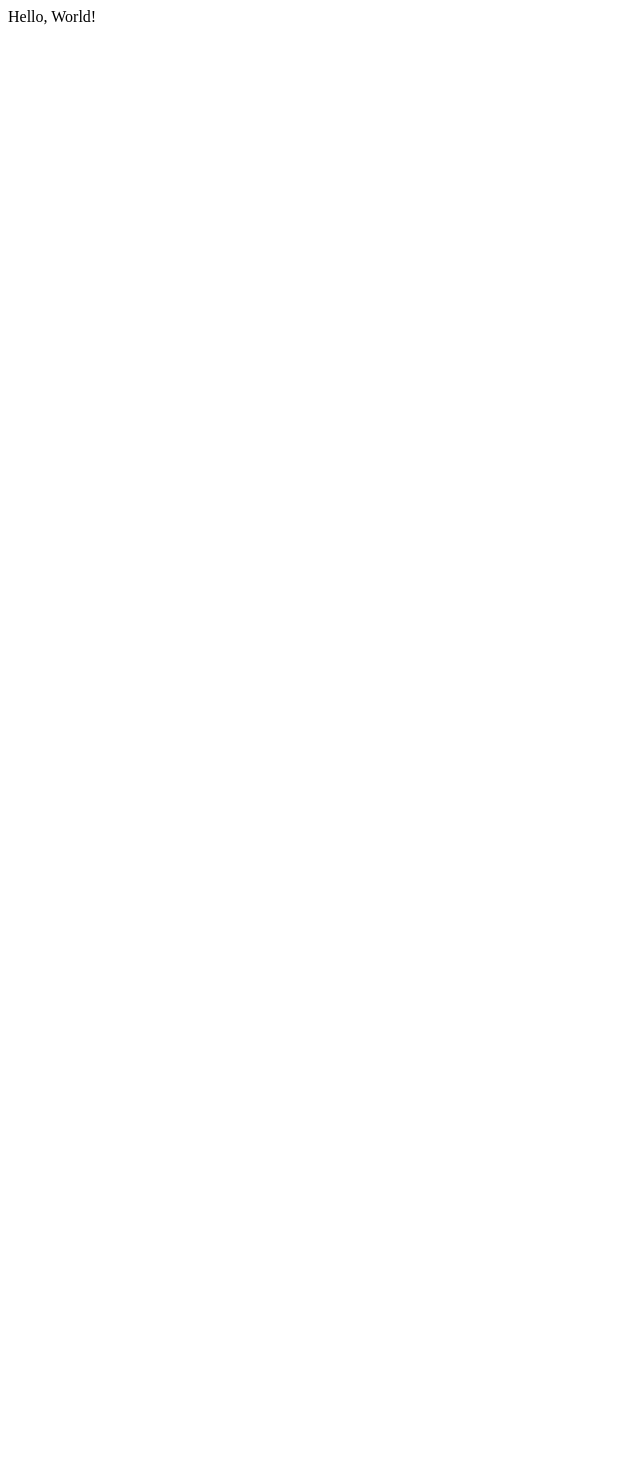
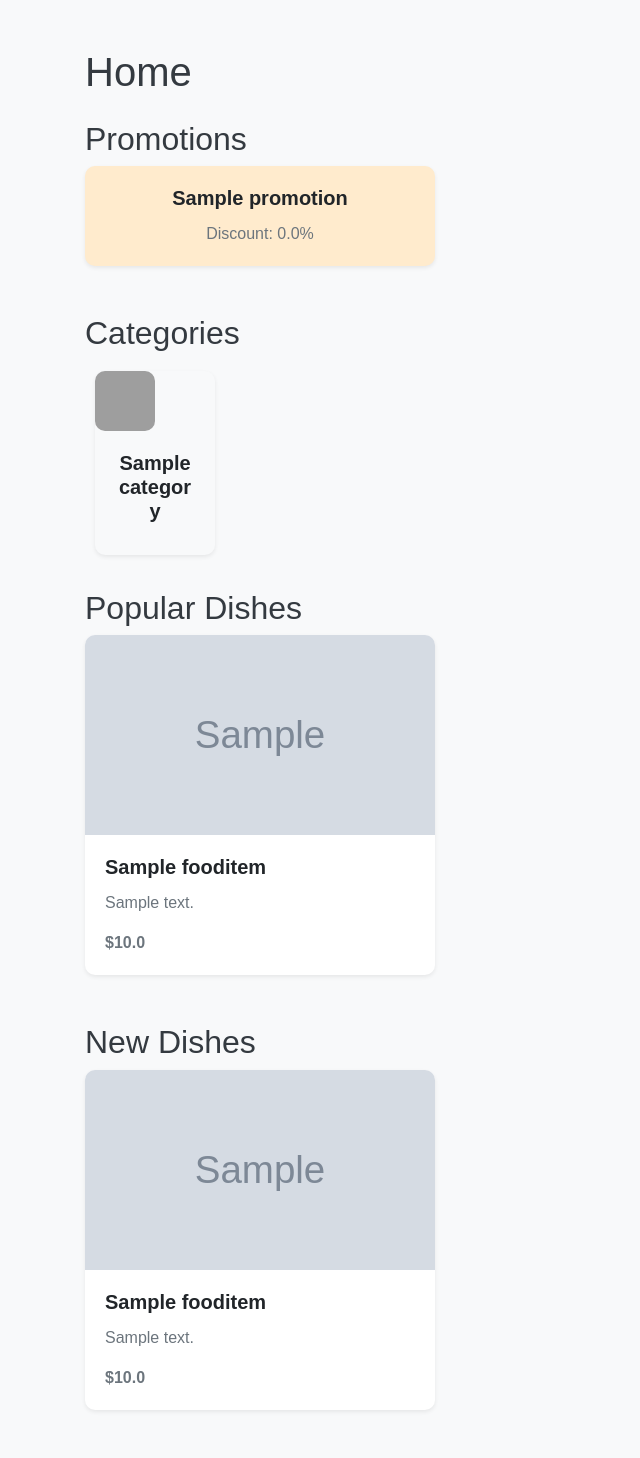
Before and after one commit to untitledyet/QR_Menu, a Flask app: page / in a window 1280 px wide. Before the commit the part shown is almost empty. Shown: the whole page, without its empty margins (0-640 px from the left). Before the commit the page ends 25 px from the top, so only its background shows below. Run offline with Flask 3, Linux system fonts and the light colour scheme; tables that the repository leaves empty hold one stand-in row (values such as "Sample post"); grey boxes marked "Sample" are stand-in pictures; some libraries are stand-ins or nearby versions; grey boxes are pictures that could not be loaded.

Commit message:
Add vertical scoll and change design

```diff
--- a/app/__init__.py
+++ b/app/__init__.py
@@ -4,8 +4,6 @@ from flask_sqlalchemy import SQLAlchemy
 import logging
 from logging.handlers import RotatingFileHandler
 import os
-
-
 
 app = Flask(__name__)
 app.config.from_object(Config)
@@ -23,6 +21,4 @@ app.logger.addHandler(file_handler)
 app.logger.setLevel(logging.INFO)
 app.logger.info('MenuApp startup')
 
-
-
 from app.routes import menu_routes  # Register routes
--- a/app/models/models.py
+++ b/app/models/models.py
@@ -1,4 +1,25 @@
 from app import db
+
+class Category(db.Model):
+    __tablename__ = 'Categories'
+
+    CategoryID = db.Column(db.Integer, primary_key=True)
+    CategoryName = db.Column(db.String(50), nullable=False)
+
+    def __repr__(self):
+        return f"Category('{self.CategoryName}')"
+
+
+class Subcategory(db.Model):
+    __tablename__ = 'Subcategories'
+
+    SubcategoryID = db.Column(db.Integer, primary_key=True)
+    SubcategoryName = db.Column(db.String(50), nullable=False)
+    CategoryID = db.Column(db.Integer, db.ForeignKey('Categories.CategoryID'), nullable=False)
+
+    def __repr__(self):
+        return f"Subcategory('{self.SubcategoryName}')"
+
 
 class FoodItem(db.Model):
     __tablename__ = 'FoodItems'
@@ -7,7 +28,40 @@ class FoodItem(db.Model):
     FoodName = db.Column(db.String(50), nullable=False)
     Description = db.Column(db.String(200), nullable=False)
     Price = db.Column(db.Float, nullable=False)
-    image_filename = db.Column(db.String(100), nullable=True)  # Filename of the image
+    ImageFilename = db.Column(db.String(100), nullable=True)
+    SubcategoryID = db.Column(db.Integer, db.ForeignKey('Subcategories.SubcategoryID'), nullable=False)
 
     def __repr__(self):
         return f"FoodItem('{self.FoodName}', '{self.Price}')"
+
+
+class Ingredient(db.Model):
+    __tablename__ = 'Ingredients'
+
+    IngredientID = db.Column(db.Integer, primary_key=True)
+    IngredientName = db.Column(db.String(50), nullable=False)
+
+    def __repr__(self):
+        return f"Ingredient('{self.IngredientName}')"
+
+
+class FoodItemPromotion(db.Model):
+    __tablename__ = 'FoodItemPromotions'
+
+    FoodItemPromotionID = db.Column(db.Integer, primary_key=True)
+    FoodItemID = db.Column(db.Integer, db.ForeignKey('FoodItems.FoodItemID'), nullable=False)
+    PromotionID = db.Column(db.Integer, db.ForeignKey('Promotions.PromotionID'), nullable=False)
+
+    def __repr__(self):
+        return f"FoodItemPromotion('{self.FoodItemID}', '{self.PromotionID}')"
+
+
+class Promotion(db.Model):
+    __tablename__ = 'Promotions'
+
+    PromotionID = db.Column(db.Integer, primary_key=True)
+    PromotionName = db.Column(db.String(50), nullable=False)
+    Discount = db.Column(db.Float, nullable=False)  # Assume discount is a percentage
+
+    def __repr__(self):
+        return f"Promotion('{self.PromotionName}', '{self.Discount}')"
--- a/app/routes/menu_routes.py
+++ b/app/routes/menu_routes.py
@@ -1,17 +1,48 @@
-from flask import render_template, flash
+from flask import render_template, flash, request
 from app import app
-from app.models.models import FoodItem
+from app.models.models import FoodItem, Category, Promotion
 from sqlalchemy.exc import OperationalError, ProgrammingError
+
 
 @app.route('/')
 def index():
-    return "Hello, World!"
+    categories = []
+    promotions = []
+    popular_dishes = []
+    new_dishes = []
+    filters = request.args.get('filters')
+
+    try:
+        categories = Category.query.all()
+        promotions = Promotion.query.all()
+        popular_dishes = FoodItem.query.order_by(FoodItem.FoodItemID.desc()).limit(
+            5).all()  # Example to fetch new dishes
+        new_dishes = FoodItem.query.order_by(FoodItem.FoodItemID.desc()).limit(5).all()  # Example to fetch new dishes
+
+        if filters:
+            # Add filtering logic here
+            pass
+
+        app.logger.info(f"Retrieved categories: {categories}")
+        app.logger.info(f"Retrieved promotions: {promotions}")
+        app.logger.info(f"Retrieved popular dishes: {popular_dishes}")
+        app.logger.info(f"Retrieved new dishes: {new_dishes}")
+    except ProgrammingError as e:
+        app.logger.error(f"Database table issue: {e}")
+        flash("Database table issue. Unable to retrieve items at this time.", "danger")
+    except OperationalError as e:
+        app.logger.error(f"Database connection issue: {e}")
+        flash("Database connection issue. Unable to retrieve items at this time.", "danger")
+
+    return render_template('home.html', categories=categories, promotions=promotions, popular_dishes=popular_dishes,
+                           new_dishes=new_dishes)
+
 
 @app.route('/menu')
 def menu():
     items = []
     try:
-        items = FoodItem.query.all()  # Use FoodItem model
+        items = FoodItem.query.all()
         app.logger.info(f"Retrieved items: {items}")
     except ProgrammingError as e:
         app.logger.error(f"Database table issue: {e}")
@@ -19,4 +50,5 @@ def menu():
     except OperationalError as e:
         app.logger.error(f"Database connection issue: {e}")
         flash("Database connection issue. Unable to retrieve menu items at this time.", "danger")
+
     return render_template('menu.html', items=items)
--- a/app/static/css/styles.css
+++ b/app/static/css/styles.css
@@ -22,3 +22,53 @@ body {
     font-size: 1rem;
     color: #6c757d;
 }
+
+h1, h2 {
+    color: #343a40;
+}
+
+.text-center {
+    text-align: center;
+}
+
+.category-card {
+    border: none;
+    border-radius: 10px;
+    background-color: #f8f9fa;
+    text-align: center;
+    width: 120px;
+    margin-right: 10px;
+    flex: 0 0 auto;
+}
+
+.category-card img {
+    border-radius: 10px;
+    height: 60px;
+    width: 60px;
+    object-fit: cover;
+}
+
+.category-scroll {
+    display: flex;
+    overflow-x: auto;
+    padding: 10px;
+    scroll-snap-type: x mandatory;
+}
+
+.category-scroll::-webkit-scrollbar {
+    display: none;
+}
+
+.category-card {
+    scroll-snap-align: start;
+}
+
+.promotion-card {
+    border: none;
+    border-radius: 10px;
+    background-color: #ffebcd;
+}
+
+.promotion-card .card-body {
+    text-align: center;
+}
--- /dev/null
+++ b/app/templates/home.html
@@ -0,0 +1,136 @@
+<!DOCTYPE html>
+<html lang="en">
+<head>
+    <meta charset="UTF-8">
+    <title>Home</title>
+    <!-- Bootstrap CSS -->
+    <link href="https://stackpath.bootstrapcdn.com/bootstrap/4.5.2/css/bootstrap.min.css" rel="stylesheet">
+    <!-- FontAwesome -->
+    <link href="https://cdnjs.cloudflare.com/ajax/libs/font-awesome/5.15.3/css/all.min.css" rel="stylesheet">
+    <!-- Custom CSS -->
+    <link href="{{ url_for('static', filename='css/styles.css') }}" rel="stylesheet">
+    <style>
+        .card img {
+            height: 200px;
+            object-fit: cover;
+        }
+        @media (min-width: 576px) {
+            .card img {
+                height: 150px;
+            }
+        }
+        @media (min-width: 992px) {
+            .card img {
+                height: 200px;
+            }
+        }
+        .category-card {
+            border: none;
+            border-radius: 10px;
+            background-color: #f8f9fa;
+            text-align: center;
+            width: 120px;
+            margin-right: 10px;
+        }
+        .category-card img {
+            border-radius: 10px;
+            height: 60px;
+            width: 60px;
+            object-fit: cover;
+        }
+        .category-scroll {
+            display: flex;
+            overflow-x: auto;
+            padding: 10px;
+        }
+        .category-scroll::-webkit-scrollbar {
+            display: none;
+        }
+        .promotion-card {
+            border: none;
+            border-radius: 10px;
+            background-color: #ffebcd;
+        }
+        .promotion-card .card-body {
+            text-align: center;
+        }
+    </style>
+</head>
+<body>
+    <div class="container mt-5">
+        <h1 class="mb-4">Home</h1>
+        <!-- Promotions Section -->
+        <div class="mb-4">
+            <h2>Promotions</h2>
+            <div class="row">
+                {% for promotion in promotions %}
+                <div class="col-12 col-sm-6 col-lg-4 mb-4">
+                    <div class="card promotion-card shadow-sm">
+                        <div class="card-body">
+                            <h5 class="card-title">{{ promotion.PromotionName }}</h5>
+                            <p class="card-text">Discount: {{ promotion.Discount }}%</p>
+                        </div>
+                    </div>
+                </div>
+                {% endfor %}
+            </div>
+        </div>
+        <!-- Categories Section -->
+        <div class="mb-4">
+            <h2>Categories</h2>
+            <div class="category-scroll">
+                {% for category in categories %}
+                <div class="card category-card shadow-sm">
+                    <img src="{{ url_for('static', filename='images/category_placeholder.jpg') }}" alt="{{ category.CategoryName }}">
+                    <div class="card-body">
+                        <h5 class="card-title">{{ category.CategoryName }}</h5>
+                    </div>
+                </div>
+                {% endfor %}
+            </div>
+        </div>
+        <!-- Popular Dishes Section -->
+        <div class="mb-4">
+            <h2>Popular Dishes</h2>
+            <div class="row">
+                {% for dish in popular_dishes %}
+                <div class="col-12 col-sm-6 col-lg-4 mb-4">
+                    <div class="card shadow-sm">
+                        <img src="{{ url_for('static', filename='images/' ~ dish.ImageFilename) }}" class="card-img-top" alt="{{ dish.FoodName }}">
+                        <div class="card-body">
+                            <h5 class="card-title">{{ dish.FoodName }}</h5>
+                            <p class="card-text">{{ dish.Description }}</p>
+                            <p class="card-text"><strong>${{ dish.Price }}</strong></p>
+                        </div>
+                    </div>
+                </div>
+                {% endfor %}
+            </div>
+        </div>
+        <!-- New Dishes Section -->
+        <div class="mb-4">
+            <h2>New Dishes</h2>
+            <div class="row">
+                {% for dish in new_dishes %}
+                <div class="col-12 col-sm-6 col-lg-4 mb-4">
+                    <div class="card shadow-sm">
+                        <img src="{{ url_for('static', filename='images/' ~ dish.ImageFilename) }}" class="card-img-top" alt="{{ dish.FoodName }}">
+                        <div class="card-body">
+                            <h5 class="card-title">{{ dish.FoodName }}</h5>
+                            <p class="card-text">{{ dish.Description }}</p>
+                            <p class="card-text"><strong>${{ dish.Price }}</strong></p>
+                        </div>
+                    </div>
+                </div>
+                {% endfor %}
+            </div>
+        </div>
+    </div>
+    <!-- Bootstrap JS and dependencies -->
+    <script src="https://code.jquery.com/jquery-3.5.1.slim.min.js"></script>
+    <script src="https://cdn.jsdelivr.net/npm/@popperjs/core@2.9.2/dist/umd/popper.min.js"></script>
+    <script src="https://stackpath.bootstrapcdn.com/bootstrap/4.5.2/js/bootstrap.min.js"></script>
+    <!-- Custom JS -->
+    <script src="{{ url_for('static', filename='js/scripts.js') }}"></script>
+</body>
+</html>
--- a/create_db.py
+++ b/create_db.py
@@ -1,5 +1,5 @@
 from app import app, db
-from app.models.models import MenuItem
+from app.models.models import Category, Subcategory, FoodItem, Ingredient, FoodItemPromotion, Promotion
 
 with app.app_context():
     db.create_all()
```
Also changed, not shown: 5 other files.
